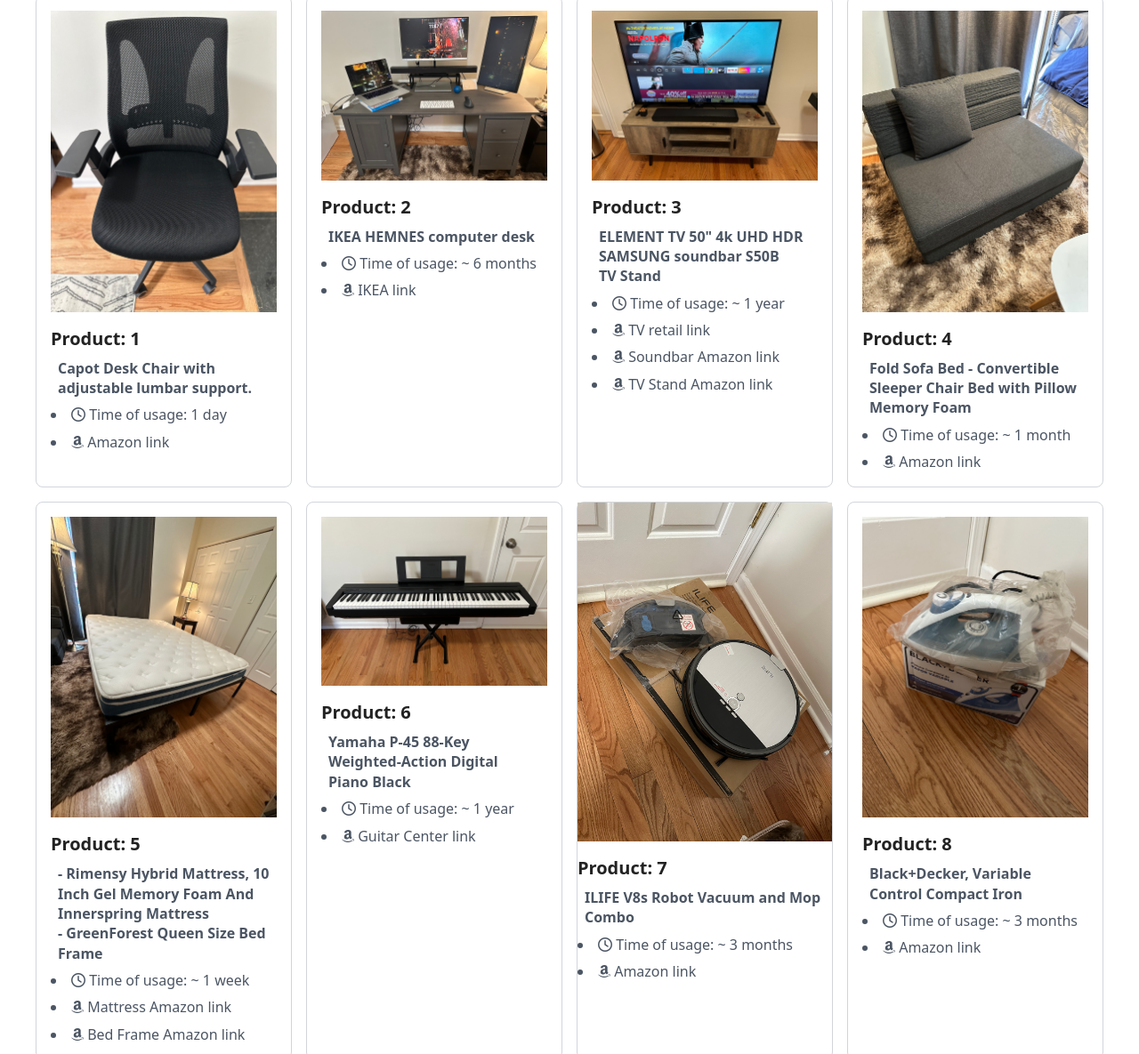
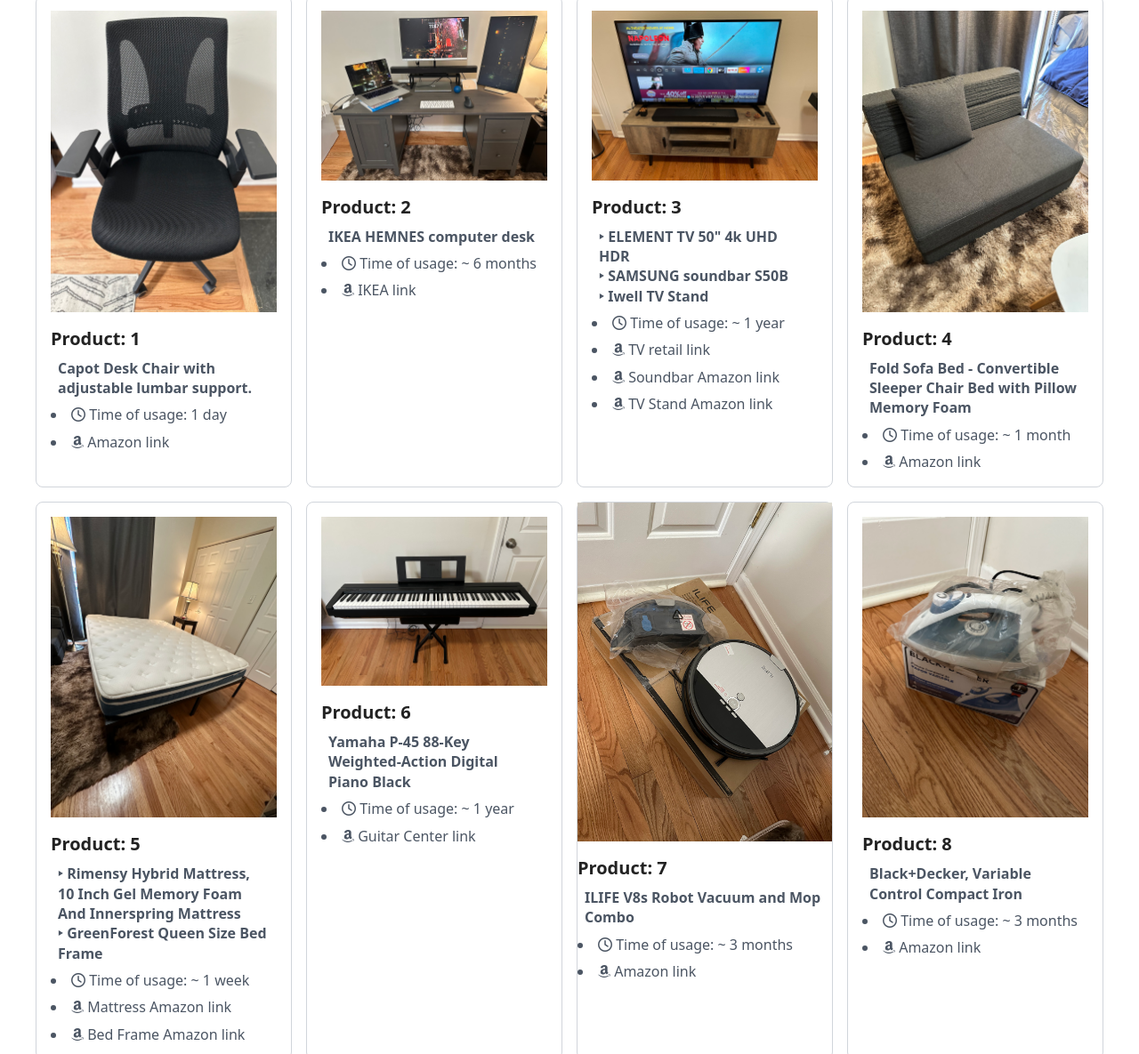
Before and after one commit to mudafar/moving-sale, a website built with webpack: page index.html in a window 1280 px wide. Shown: the part 273-1458 px from the top of the page at 89% size. Built offline with nearby package versions, Linux system fonts and the light colour scheme.

Commit message:
feat: add details

```diff
--- a/index.html
+++ b/index.html
@@ -87,9 +87,9 @@
     <img src="img/prod-9.jpg" alt="Product 3" class="w-full h-auto object-cover">
     <h2 class="text-xl font-bold mt-4">Product: 3</h2>
     <p class="text-l font-bold text-gray-600 m-2">
-      ELEMENT TV 50" 4k UHD HDR <br>
-      SAMSUNG soundbar S50B <br>
-      TV Stand
+      ‣ ELEMENT TV 50" 4k UHD HDR <br>
+      ‣ SAMSUNG soundbar S50B <br>
+      ‣ Iwell TV Stand
     </p>
 
     <ul class="list-disc list-inside space-y-2">
@@ -140,9 +140,9 @@
     <img src="img/prod-7.jpg" alt="Product 5" class="w-full h-auto object-cover">
     <h2 class="text-xl font-bold mt-4">Product: 5</h2>
     <p class="text-l font-bold text-gray-600 m-2">
-      - Rimensy Hybrid Mattress, 10 Inch Gel Memory Foam And Innerspring Mattress
+      ‣  Rimensy Hybrid Mattress, 10 Inch Gel Memory Foam And Innerspring Mattress
       <br>
-      - GreenForest Queen Size Bed Frame
+      ‣  GreenForest Queen Size Bed Frame
     </p>
 
     <ul class="list-disc list-inside space-y-2">
```
